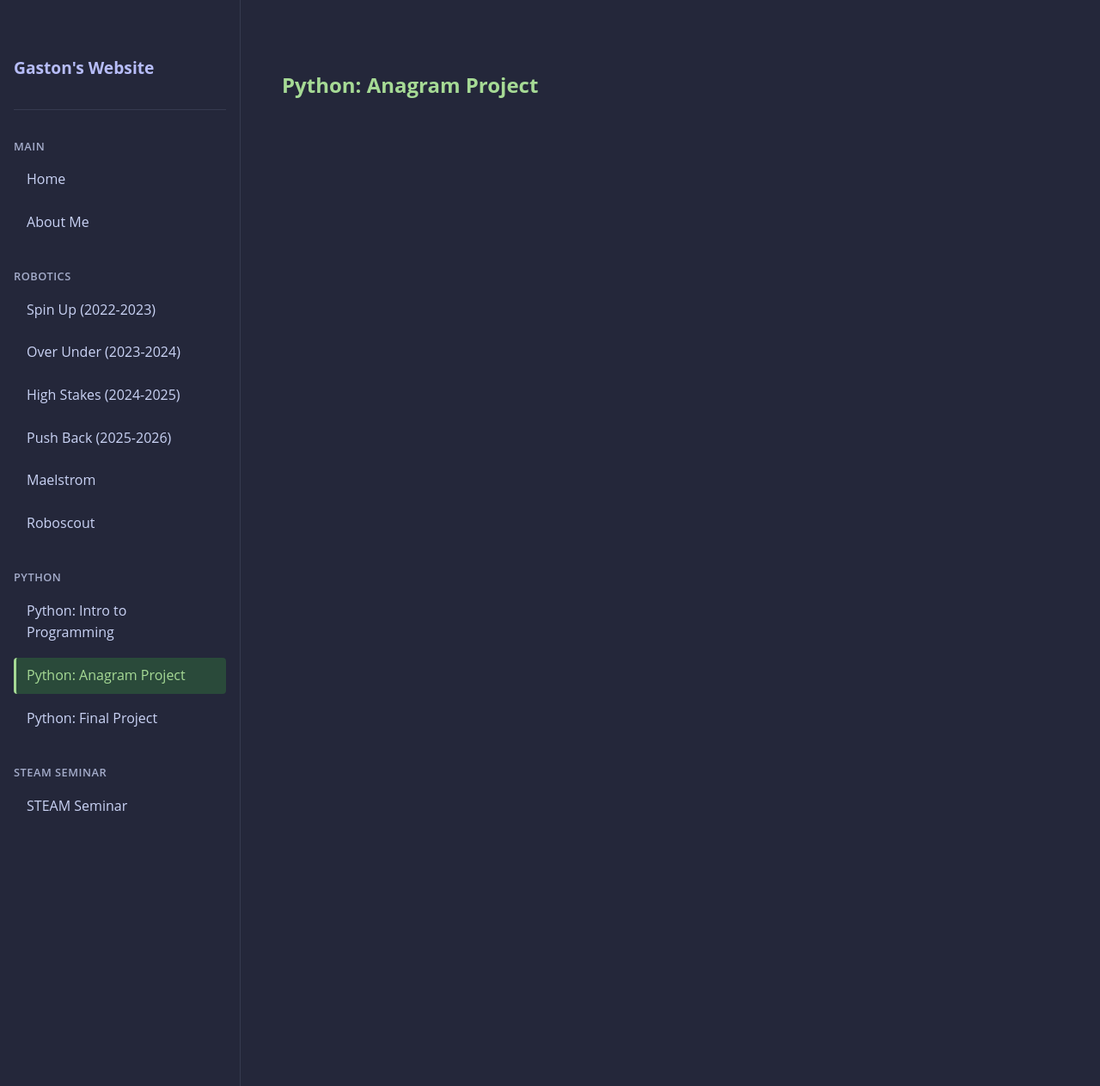
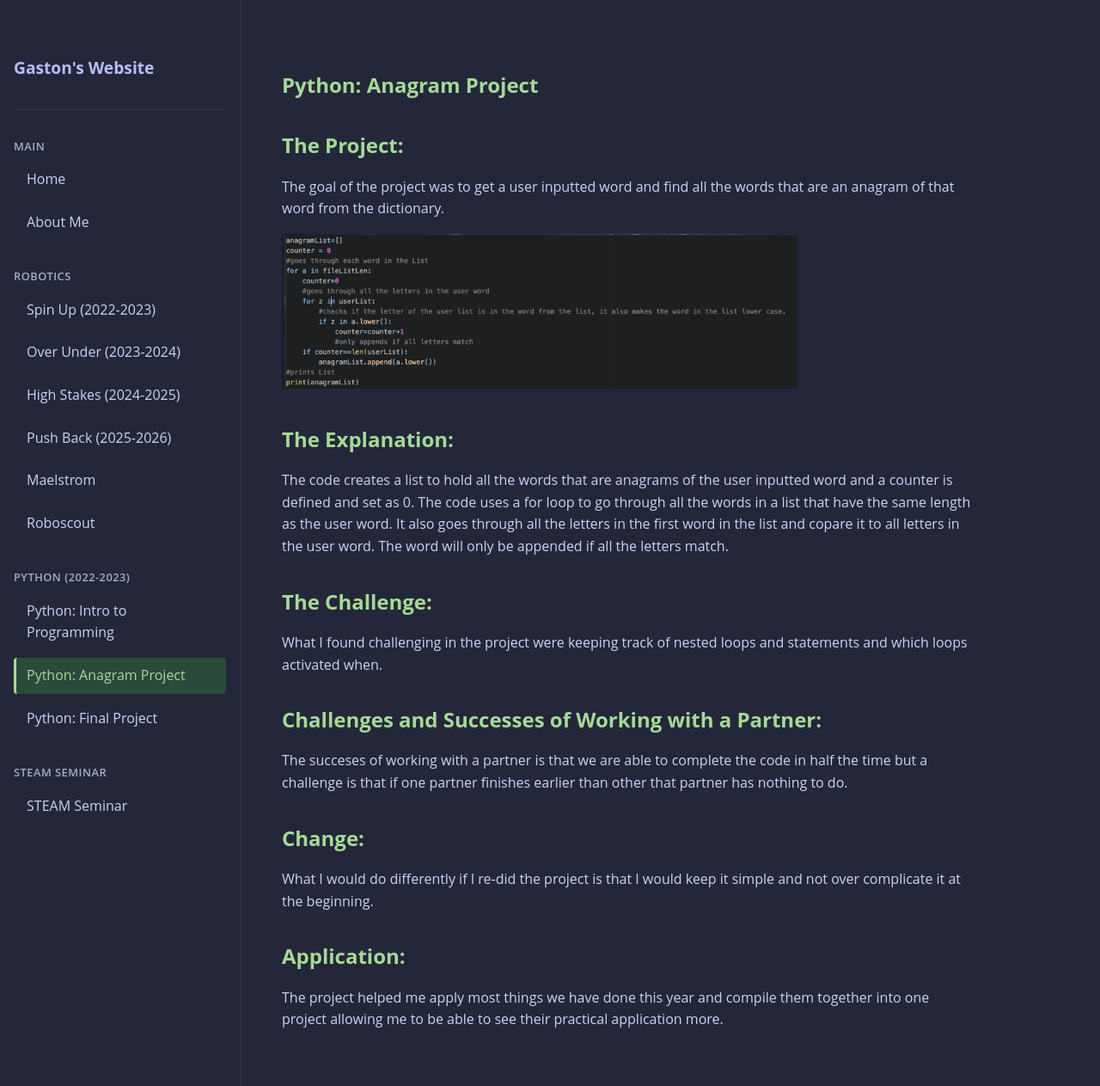
Before and after one commit to Lunar-Eclipse255/gaston.github.io, a Jekyll site: the page built from docs/posts/python/anagram_project.md, in a window 1280 px wide and 1263 px high. Shown: the whole window at 86% size. Built offline with Jekyll 4.4.1, drawn with Linux system fonts in a browser that asks for light colours.

Commit message:
anagram project

```diff
--- a/docs/_config.yml
+++ b/docs/_config.yml
@@ -40,7 +40,7 @@ sidebar:
       - push-back
       - maelstrom
       - roboscout
-  - label: python
+  - label: Python (2022-2023)
     children:
       - python-intro
       - python-anagram
--- a/docs/posts/python/anagram_project.md
+++ b/docs/posts/python/anagram_project.md
@@ -3,3 +3,24 @@ layout: sidebar
 title: "Python: Anagram Project"
 id: python-anagram
 ---
+
+
+# The Project:
+The goal of the project was to get a user inputted word and find all the words that are an anagram of that word from the dictionary.
+
+<img src="{{ site.baseurl }}/assets/images/anagram.png" alt="bio_image" width="600"/>
+
+# The Explanation:
+The code creates a list to hold all the words that are anagrams of the user inputted word and a counter is defined and set as 0. The code uses a for loop to go through all the words in a list that have the same length as the user word.  It also goes through all the letters in the first word in the list and copare it to all letters in the user word. The word will only be appended if all the letters match.
+
+# The Challenge:
+What I found challenging in the project were keeping track of nested loops and statements and which loops activated when.
+
+# Challenges and Successes of Working with a Partner:
+The succeses of working with a partner is that we are able to complete the code in half the time but a challenge is that if one partner finishes earlier than other that partner has nothing to do.
+
+# Change:
+What I would do differently if I re-did the project is that I would keep it simple and not over complicate it at the beginning.
+
+# Application:
+The project helped me apply most things we have done this year and compile them together into one project allowing me to be able to see their practical application more.
```
Also changed, not shown: docs/assets/images/anagram.png (added).
